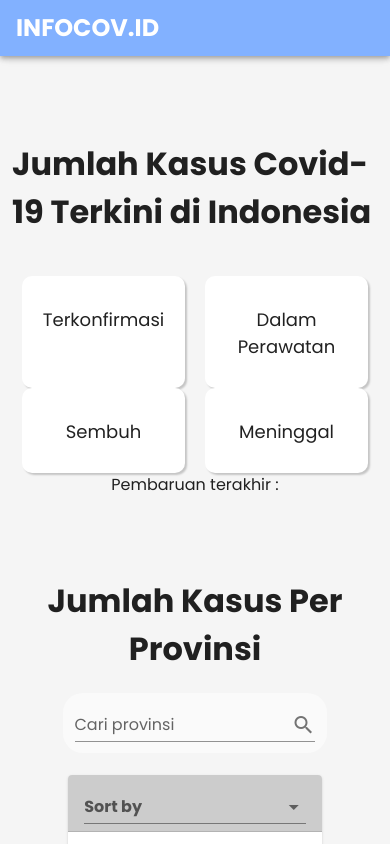
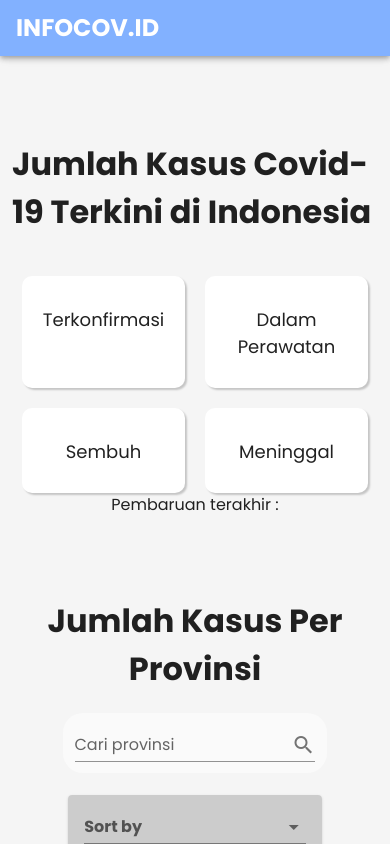
Before and after one commit to ahmdali25/covid-vue, a Vue app: page / in a window 390 px wide. Shown: the top 844 px of the page. Built offline with nearby package versions, Linux system fonts and the light colour scheme; no server answers.

Commit message:
MOD home view to responsive

```diff
--- a/src/components/Home.vue
+++ b/src/components/Home.vue
@@ -4,19 +4,19 @@
           <v-col>
             <v-row class="mt-15 mb-10"><h1>Jumlah Kasus Covid-19 Terkini di Indonesia</h1></v-row>
             <v-row>
-              <v-col class="col-lg-2 data data-one">
+              <v-col class="col- col-sm-4 col-lg-2 data data-one">
                 <h2 class="value">{{ confirmed }}</h2>
                 <p>Terkonfirmasi</p>
               </v-col>
-              <v-col class="col-lg-2 data data-two">
+              <v-col class="col- col-sm-4 col-lg-2 data data-two">
                 <h2 class="value">{{ treatment }}</h2>
                 <p>Dalam Perawatan</p>
               </v-col>
-              <v-col class="col-lg-2 data data-three">
+              <v-col class="col- col-sm-4 col-lg-2 data data-three">
                 <h2 class="value">{{ recovered }}</h2>
                 <p>Sembuh</p>
               </v-col>
-              <v-col class="col-lg-2 data data-four">
+              <v-col class="col- col-sm-4 col-lg-2 data data-four">
                 <h2 class="value">{{ deaths }}</h2>
                 <p>Meninggal</p>
               </v-col>
@@ -125,4 +125,38 @@ export default {
   .update {
     margin-top: 40px;
   }
+
+   @media (max-width: 1140px) {
+    .data-three {
+      margin-top: 20px;
+    }
+    .data-four {
+     margin-top: 20px;
+    }
+   }
+
+  @media (max-width: 576px) {
+    .data-three {
+      margin-top: 0px;
+    }
+    .data-four {
+     margin-top: 20px;
+    }
+   }
+
+   @media (max-width: 425px) {
+    .data-three {
+     margin-top: 20px;
+    }
+   }
+
+  @media (max-width: 375px) {
+    .data-two {
+     margin-top: 20px;
+    }
+
+    .data-three {
+      margin-top: 20px;
+    }
+   }
 </style>
```
